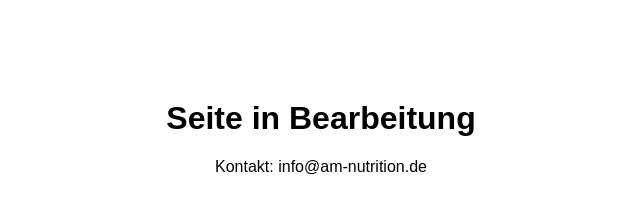
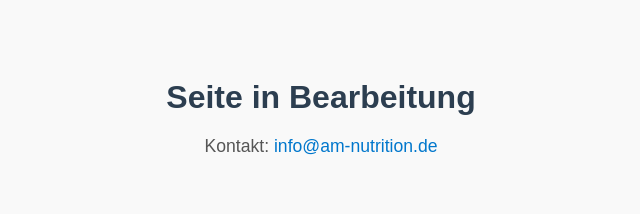
Before and after one commit to am-nutrition/Provisorium, a plain HTML site: page index.html in a window 1280 px wide. Shown: the whole page, without its empty margins (319-959 px from the left). Drawn offline with Linux system fonts and the light colour scheme.

Commit message:
index.html

```diff
--- a/index.html
+++ b/index.html
@@ -4,9 +4,33 @@
   <meta charset="UTF-8">
   <meta name="viewport" content="width=device-width, initial-scale=1.0">
   <title>AM Nutrition</title>
+  <style>
+    body {
+      font-family: Arial, sans-serif;
+      text-align: center;
+      padding: 50px 20px;
+      background-color: #f9f9f9;
+      color: #2c3e50;
+    }
+    h1 {
+      font-size: 2em;
+      margin-bottom: 20px;
+    }
+    p {
+      font-size: 1.1em;
+      color: #555;
+    }
+    a {
+      color: #0077cc;
+      text-decoration: none;
+    }
+    a:hover {
+      text-decoration: underline;
+    }
+  </style>
 </head>
-<body style="font-family: Arial; text-align: center; margin-top: 100px;">
+<body>
   <h1>Seite in Bearbeitung</h1>
-  <p>Kontakt: info@am-nutrition.de</p>
+  <p>Kontakt: <a href="mailto:info@am-nutrition.de">info@am-nutrition.de</a></p>
 </body>
 </html>
```
